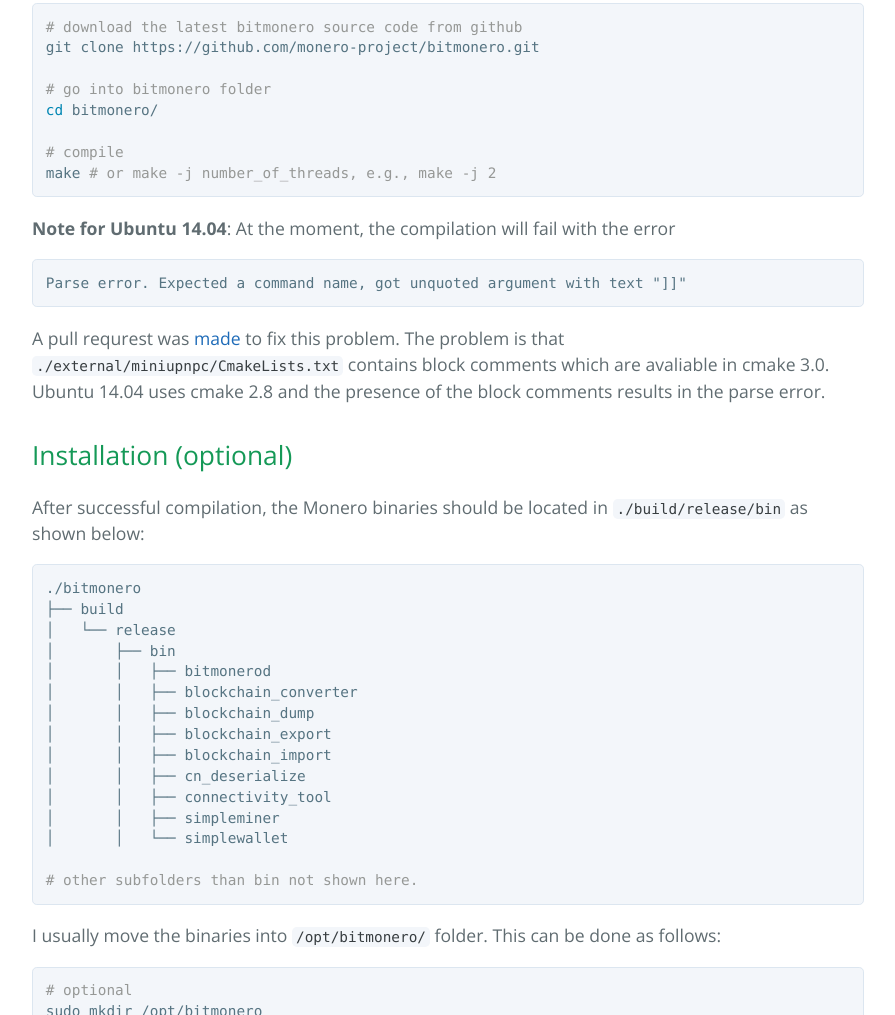
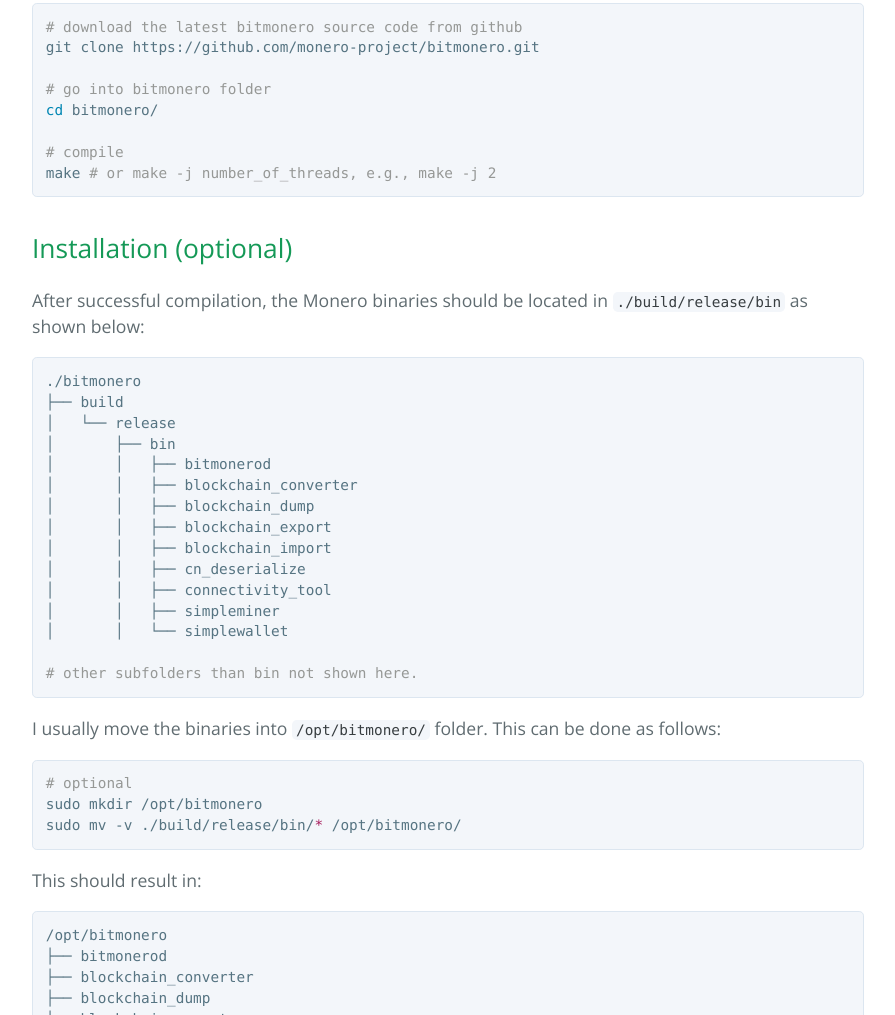
Before and after one commit to moneroexamples/compile-monero-09-on-ubuntu, a plain HTML site: page index.html in a window 1280 px wide. Shown: the part 1403-2418 px from the top of the page, without its empty margins (192-1087 px from the left). Drawn offline with nearby package versions, Linux system fonts and the light colour scheme.

```diff
--- a/index.html
+++ b/index.html
@@ -67,16 +67,6 @@ git clone https://github.com/monero-project/bitmonero.git
 
 <span class="pl-c"># compile</span>
 make <span class="pl-c"># or make -j number_of_threads, e.g., make -j 2</span></pre></div>
-
-<p><strong>Note for Ubuntu 14.04</strong>:
-At the moment, the compilation will fail with the error</p>
-
-<pre><code>Parse error. Expected a command name, got unquoted argument with text "]]"
-</code></pre>
-
-<p>A pull requrest was <a href="https://github.com/monero-project/bitmonero/pull/595">made</a> to fix this problem. The problem is that
-<code>./external/miniupnpc/CmakeLists.txt</code> contains block comments which are avaliable
-in cmake 3.0. Ubuntu 14.04 uses cmake 2.8 and the presence of the block comments results in the parse error.</p>
 
 <h2>
 <a id="installation-optional" class="anchor" href="#installation-optional" aria-hidden="true"><span class="octicon octicon-link"></span></a>Installation (optional)</h2>
```
Also changed, not shown: params.json (+1 -1 lines).
